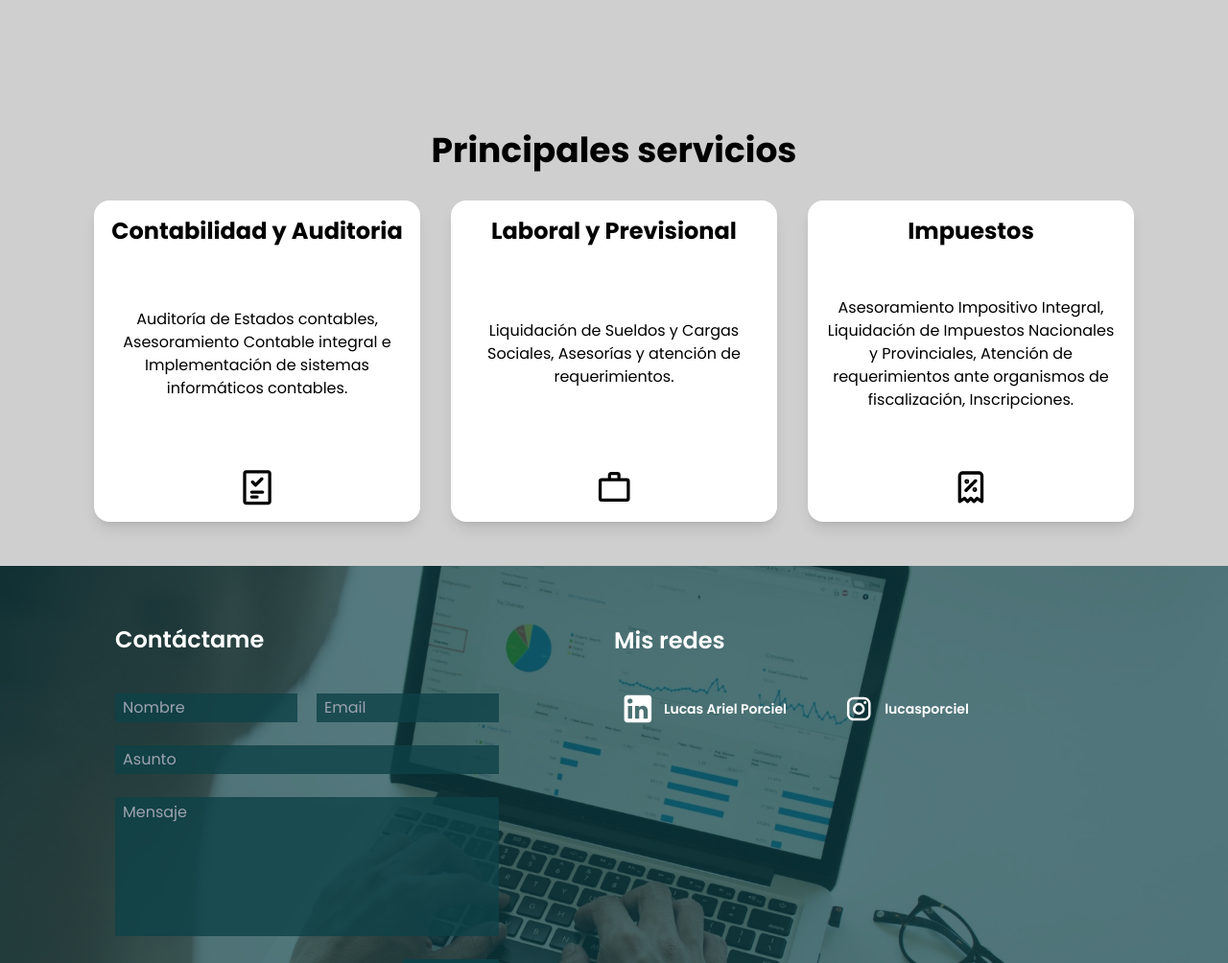
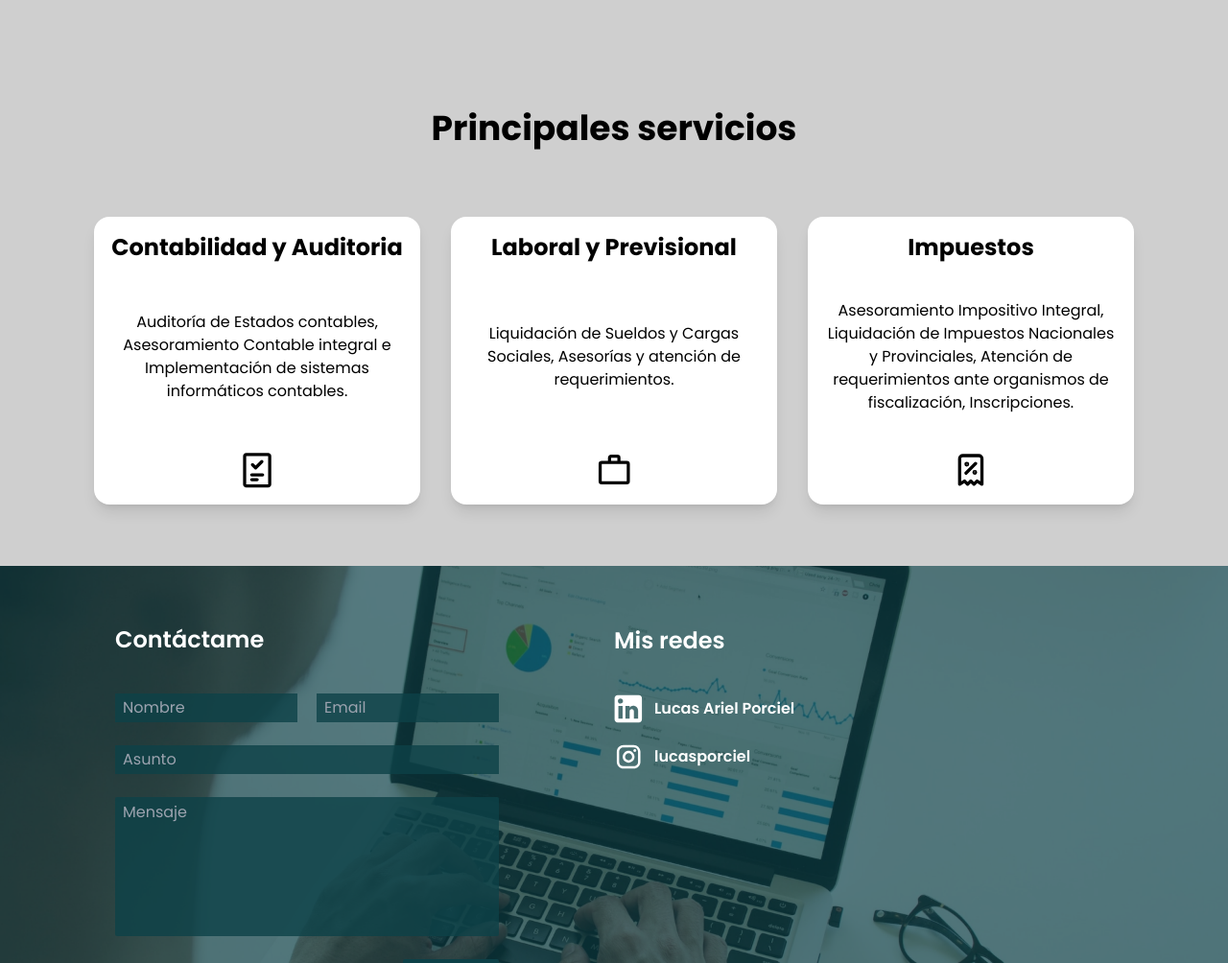
Before and after one commit to tomaslami/consul-app, an Astro site: page / in a window 1280 px wide. Shown: the part 960-1964 px from the top of the page at 96% size. Built offline with nearby package versions, Linux system fonts and the light colour scheme; Astro itself is replaced by a stand-in of ours.

Commit message:
styles details

```diff
--- a/src/components/CardInformation.astro
+++ b/src/components/CardInformation.astro
@@ -10,7 +10,7 @@ const { title, text, icon } = Astro.props
 ---
 
 <div
-  class="sm:w-[340px] w-[300px] sm:h-[335px] h-[275px] bg-white flex flex-row rounded-2xl shadow-lg p-4"
+  class="sm:w-[340px] w-[300px] sm:h-[300px] h-[275px] bg-white flex flex-row rounded-2xl shadow-lg p-4"
 >
   <div class="flex flex-col items-center justify-center h-full gap-5">
     <h3 class="flex items-start text-2xl font-bold text-center">
--- a/src/components/Information.astro
+++ b/src/components/Information.astro
@@ -4,11 +4,11 @@ import Contabilidad from "../../public/icons/Contabilidad.svg"
 ---
 
 <div
-  class="w-full h-[1000px] lg:h-[500px] flex bg-[#cfcfcf] flex-col justify-center items-center gap-8"
+  class="w-full h-[1000px] sm:h-[1200px] lg:h-[500px] flex bg-[#cfcfcf] flex-col justify-center items-center gap-8"
 >
   <h1 class="md:text-4xl text-3xl font-bold">Principales servicios</h1>
   <div
-    class="w-full flex lg:flex-row flex-col gap-8 justify-center items-center"
+    class="w-full flex lg:flex-row flex-col gap-8 justify-center items-center p-10"
   >
     <CardInformation
       title="Contabilidad y Auditoria"
--- a/src/components/Redes.astro
+++ b/src/components/Redes.astro
@@ -6,16 +6,14 @@
   class="md:w-1/2 w-full h-1/3 md:h-full flex justify-center sm:justify-start items-center sm:items-start flex-col gap-10 sm:pt-[62px]"
 >
   <h1
-    class="h-1/12 sm:w-[400px] w-[350px] sm:text-start text-center text-2xl font-semibold text-white"
+    class="h-1/12 sm:w-full w-[350px] md:text-start text-start text-2xl font-semibold text-white"
   >
     Mis redes
   </h1>
   <div
-    class="h-11/12 sm:w-[400px] w-[350px] flex justify-start items-start flex-row gap-5"
+    class="h-11/12 sm:w-full w-[350px] flex justify-start md:items-start items-center flex-col gap-5"
   >
-    <div
-      class="w-1/2 sm:w-full flex flex-row justify-center items-center gap-3"
-    >
+    <div class="w-full flex flex-row justify-start items-center gap-3">
       <a
         href="https://www.linkedin.com/in/lucas-ariel-porciel-b6393711a/"
         target="_blank"
@@ -26,10 +24,10 @@
           class="w-[30px] h-[30px]"
         />
       </a>
-      <h3 class="text-white font-semibold text-sm">Lucas Ariel Porciel</h3>
+      <h3 class="text-white font-semibold">Lucas Ariel Porciel</h3>
     </div>
     <div
-      class="w-1/2 sm:w-full flex flex-row justify-center items-center gap-3"
+      class="sm:w-full w-[350px] flex flex-row justify-start items-center gap-3"
     >
       <a href="https://www.instagram.com/lucasporciel/" target="_blank">
         <img
@@ -38,7 +36,7 @@
           class="w-[30px] h-[30px]"
         />
       </a>
-      <h3 class="text-white font-semibold text-sm">lucasporciel</h3>
+      <h3 class="text-white font-semibold">lucasporciel</h3>
     </div>
   </div>
 </div>
```
